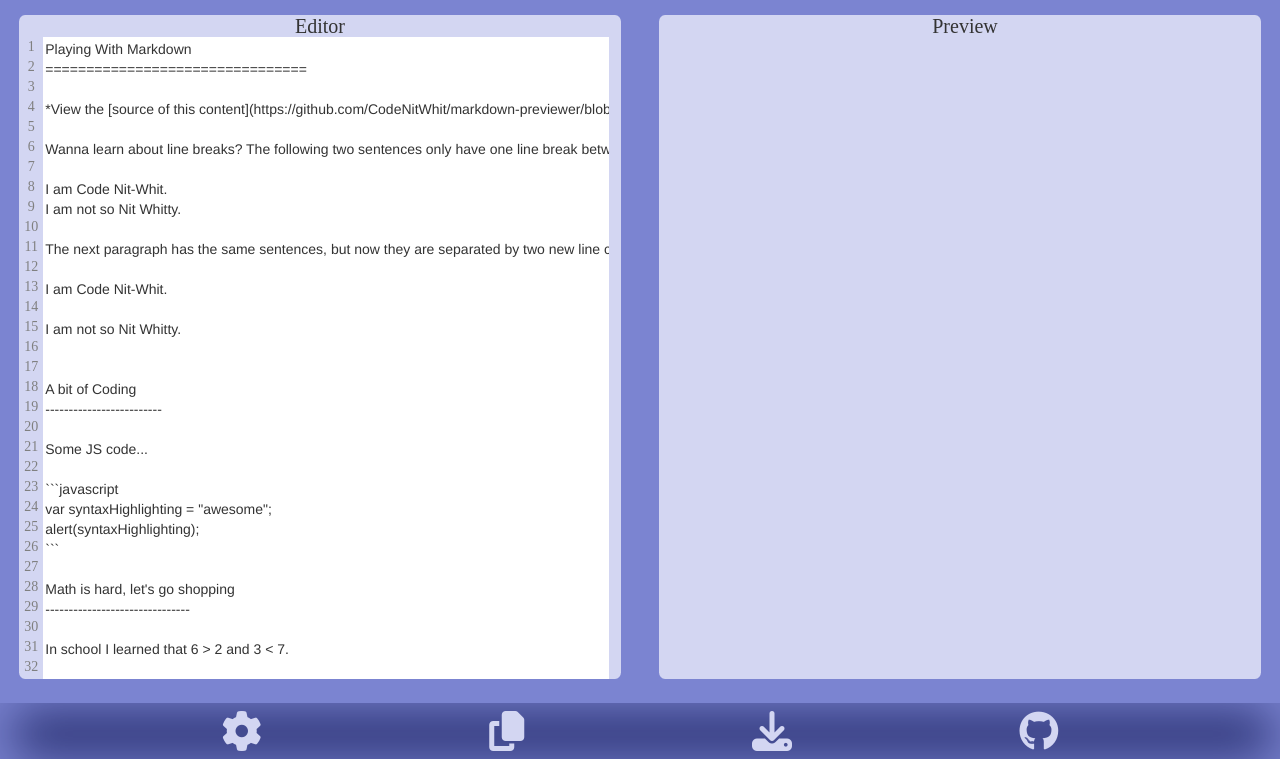
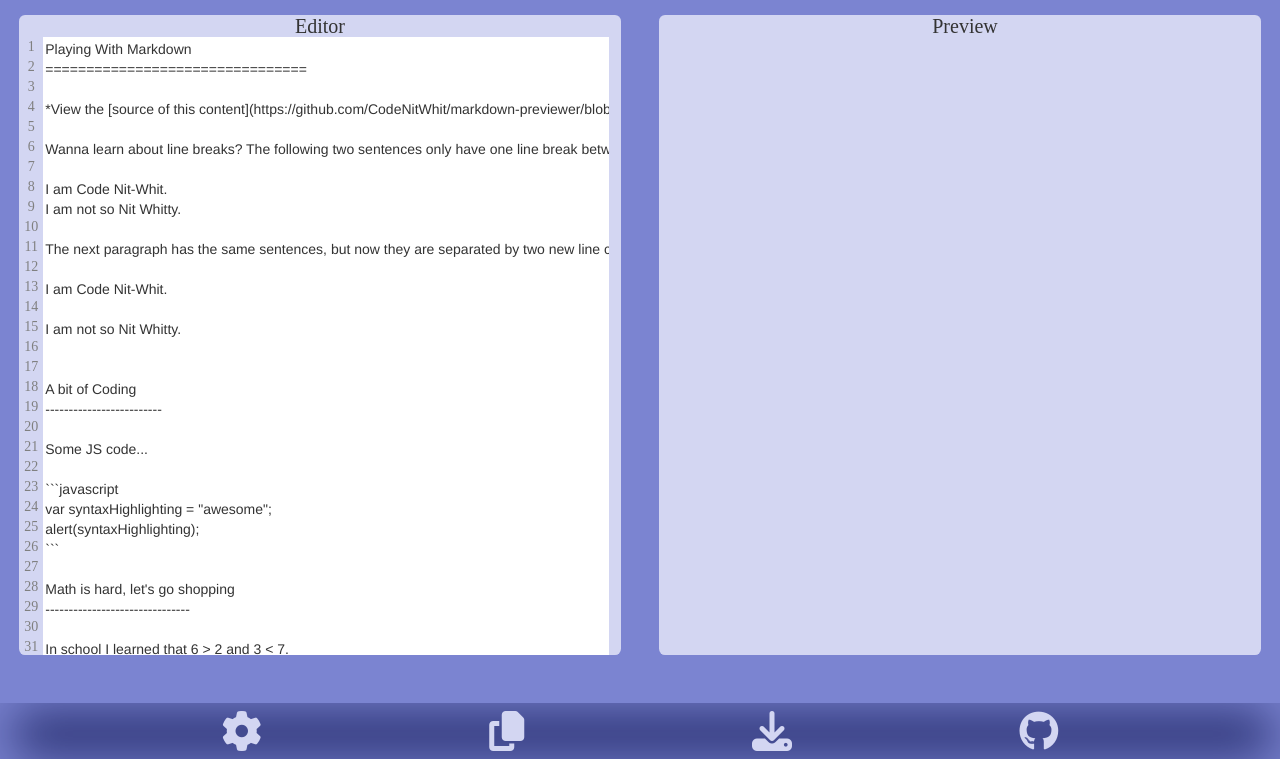
Before and after one commit to CodeNitWhit/markdown-previewer, a plain HTML site: page index.html in a window 1280 px wide. Shown: the part 41-800 px from the top of the page. Drawn offline with nearby package versions, Linux system fonts and the light colour scheme; a web font is replaced by a local one.

Commit message:
Update index.css

```diff
--- a/index.css
+++ b/index.css
@@ -42,11 +42,11 @@ button {
     }
     #editor {
         width: 47vw;
-        height:83vh;
+        height:80vh;
     }
     #preview {
         width: 47vw;
-        height:83vh;
+        height:80vh;
     }
 }
 
```
